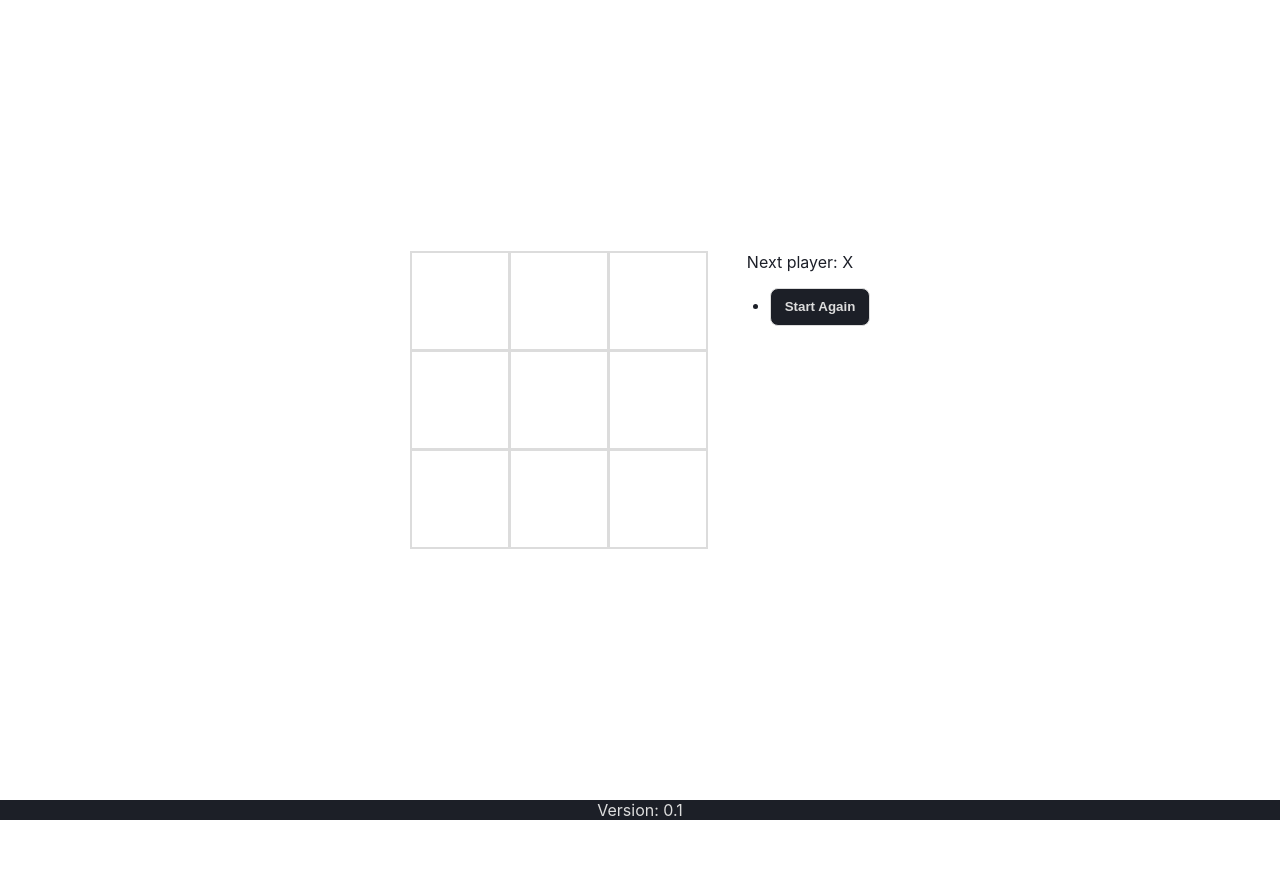
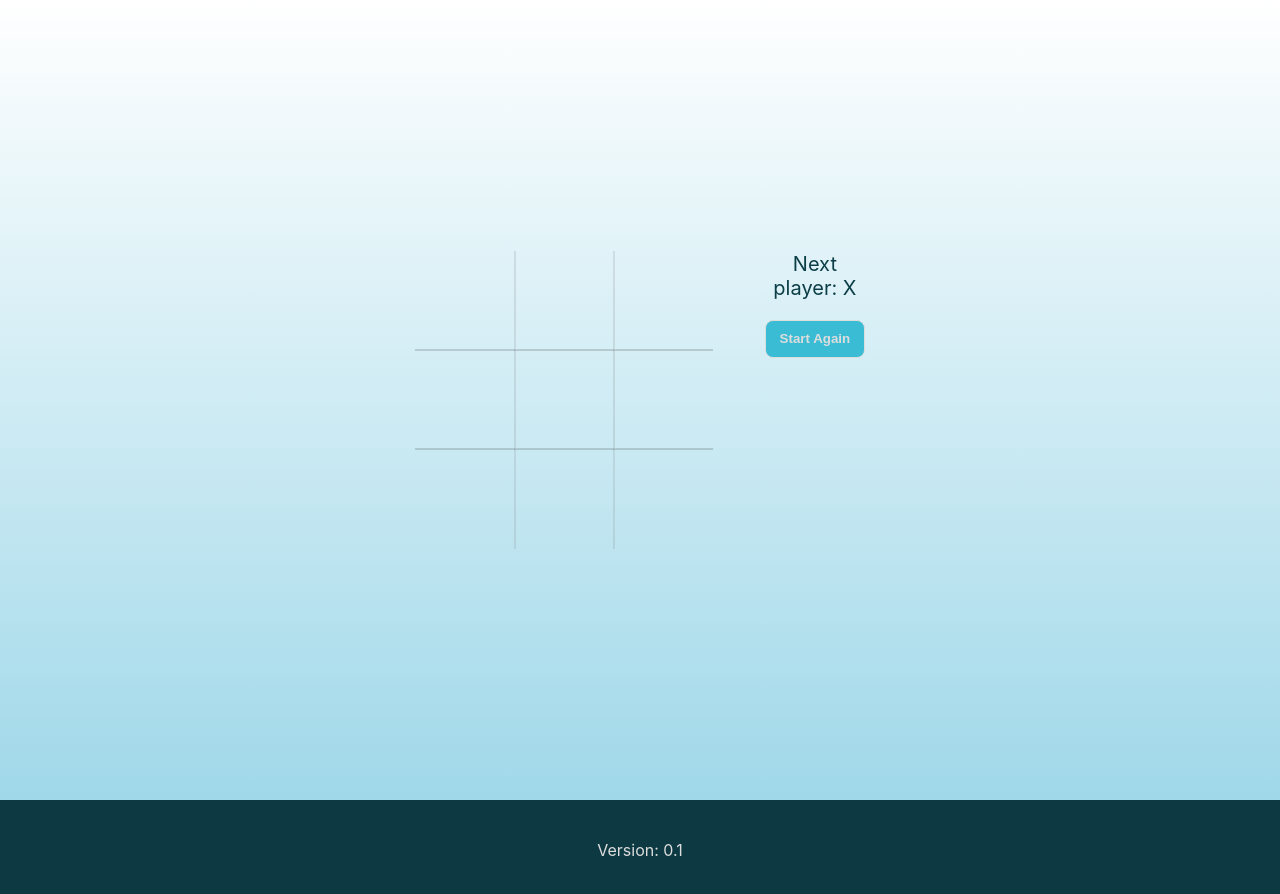
Before and after one commit to mohawwadrez/tictoctoetask, a React (Create React App) app: page / in a window 1280 px wide. Shown: the top 894 px of the page. Before the commit the page ends 820 px from the top, so only its background shows below. Built offline with nearby package versions, Linux system fonts and the light colour scheme.

Commit message:
ui  and change X O color

```diff
--- a/src/App.js
+++ b/src/App.js
@@ -4,7 +4,7 @@ export const APP_VERSION = process.env.REACT_APP_VERSION;
 
 const Square = (props) => {
   return (
-    <button className="square" onClick={props.onClick}>
+    <button data-btnName={props.value} className="square" onClick={props.onClick}>
       {props.value}
     </button>
   );
@@ -58,7 +58,7 @@ const Game = () => {
     }
     squares[i] = xIsNext ? "X" : "O";
     setState((prevState) => ({
-      ...prevState,
+      prevState,
       history: history.concat([
         {
           squares: squares,
@@ -96,7 +96,7 @@ const Game = () => {
     : "Next player: " + (xIsNext ? "X" : "O");
 
   return (
-    <div className="game">
+    <div  className="game">
       <div className="game-board">
         <Board squares={current.squares} onClick={handleClick} />
       </div>
@@ -130,7 +130,7 @@ const calWinner = (squares) => {
 
 const App = () => {
   return (
-    <div className="App">
+    <div  className="App">
       <header className="App-header">
         <Game />
       </header>
--- a/src/App.scss
+++ b/src/App.scss
@@ -1,17 +1,21 @@
 .App {
   text-align: center;
   .App-header {
-    background-color: #ffffff;
+    background: linear-gradient(#ffffff, rgb(160, 216, 233));
     min-height: 100vh;
     display: flex;
     flex-direction: column;
     align-items: center;
     justify-content: center;
-    color: #1c1f28;
+    color: #0c3e47;
+    font-size: 20px;
   }
+  .board-row {
     .square {
-    background: #fff;
-    border: 2px solid #7272723f;
+      background: rgba(255, 255, 255, 0);
+      border-top: none;
+      border-right: none;
+      border-color: #7272722a;
       float: left;
       font-size: 50px;
       font-weight: bold;
@@ -22,18 +26,38 @@
       padding: 0;
       text-align: center;
       width: 100px;
-    color: #1c1f27;
+    }
+    .square:nth-child(1) {
+      border-left: none;
     }
     .square:focus {
       outline: none;
+    }
+    [data-btnName="X"] {
+      color: #3989d4;
+    }
+    [data-btnName="O"] {
+      color: #39bcd4;
+    }
+  }
+  .board-row:nth-child(3) {
+    .square {
+      border-bottom: none;
+    }
   }
   .game {
     display: flex;
     flex-direction: row;
     .game-board {
-      width: 300px;
+      width: 100%;
     }
     .game-info {
+      li {
+        list-style-type: none;
+      }
+      ul{
+        padding: 0;
+      }
       margin-left: 20px;
       .status {
         margin-bottom: 10px;
@@ -42,15 +66,20 @@
   }
   .movesBtn {
     font-weight: bold;
-    background-color: #1c1f27;
+    background-color: #39bcd4;
     border: solid #ddd 1px;
     border-radius: 8px;
     color: #ddd;
     width: 100px;
     height: 38px;
   }
-  footer{
-    background-color: #1c1f27;
+  footer {
+    display: flex;
+    flex-direction: column;
+    align-items: center;
+    justify-content: center;
+    height: 100px;
+    background-color: #0d3a42;
     color: #ddd;
   }
 }
```
Lines whose indentation alone changed are shown as unchanged.
